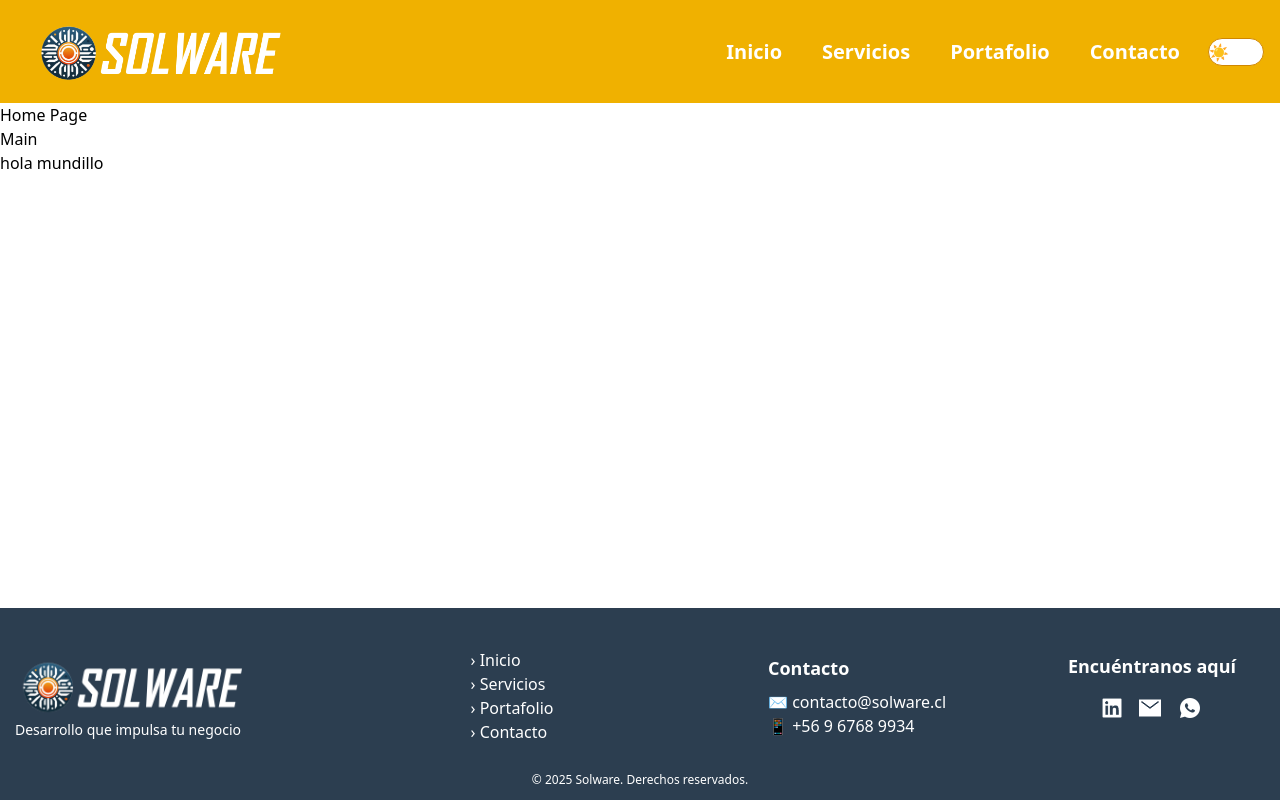
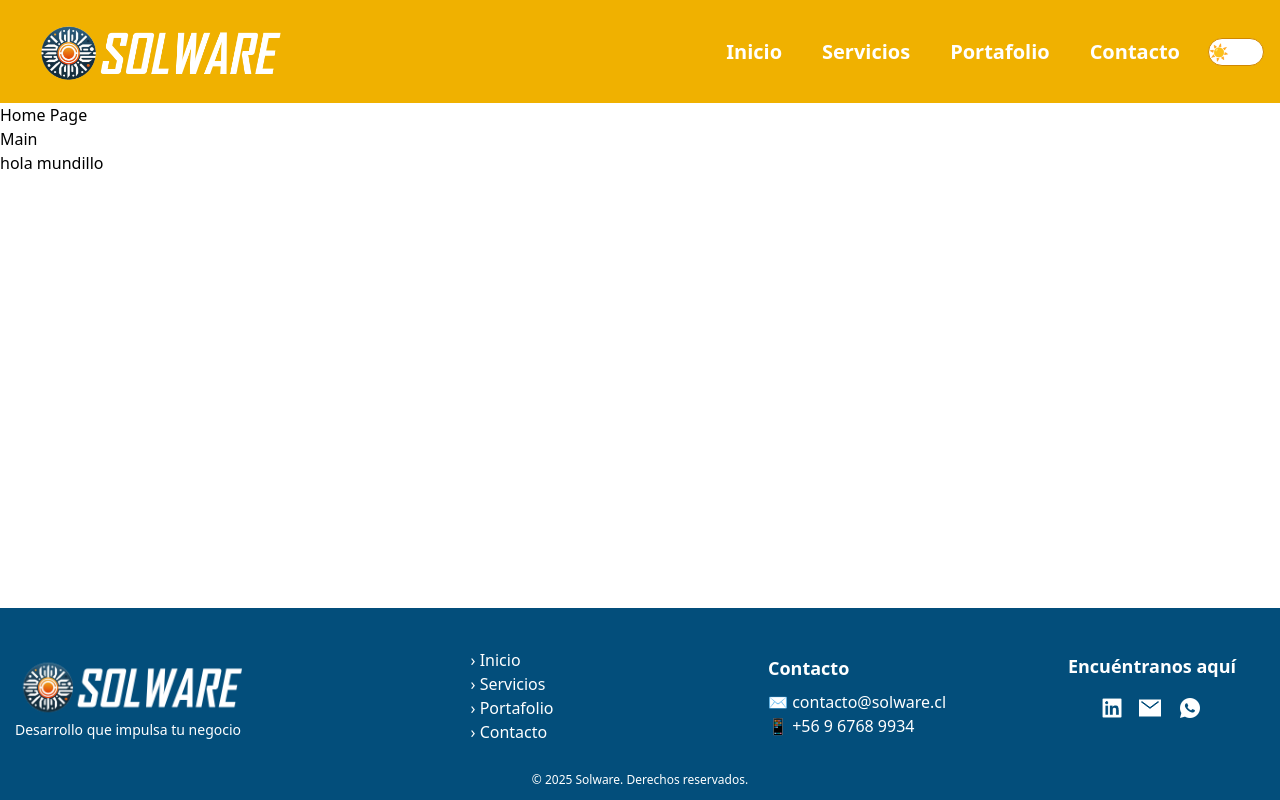
Before and after one commit to hectrhcc/Solware, a React (Vite) app: page / in a window 1280 px wide. Built offline with nearby package versions, Linux system fonts and the light colour scheme.

Commit message:
color footer

```diff
--- a/src/App.css
+++ b/src/App.css
@@ -7,7 +7,7 @@
     background: #f1f1f1 !important; /* Color de fondo de la barra de desplazamiento */
     }
 ::-webkit-scrollbar-thumb {
-        background: linear-gradient(transparent,#034E7B ) !important;
+        background: linear-gradient(transparent,#2c3e50 ) !important;
         border-radius:4rem !important;
         height:8rem !important;
         }
--- a/src/index.css
+++ b/src/index.css
@@ -22,6 +22,7 @@
   }
 
  footer{
-    background-color:#2c3e50;
+    /*background-color:#2c3e50;*/
+    background-color: #034E7B;
 
   }
```
